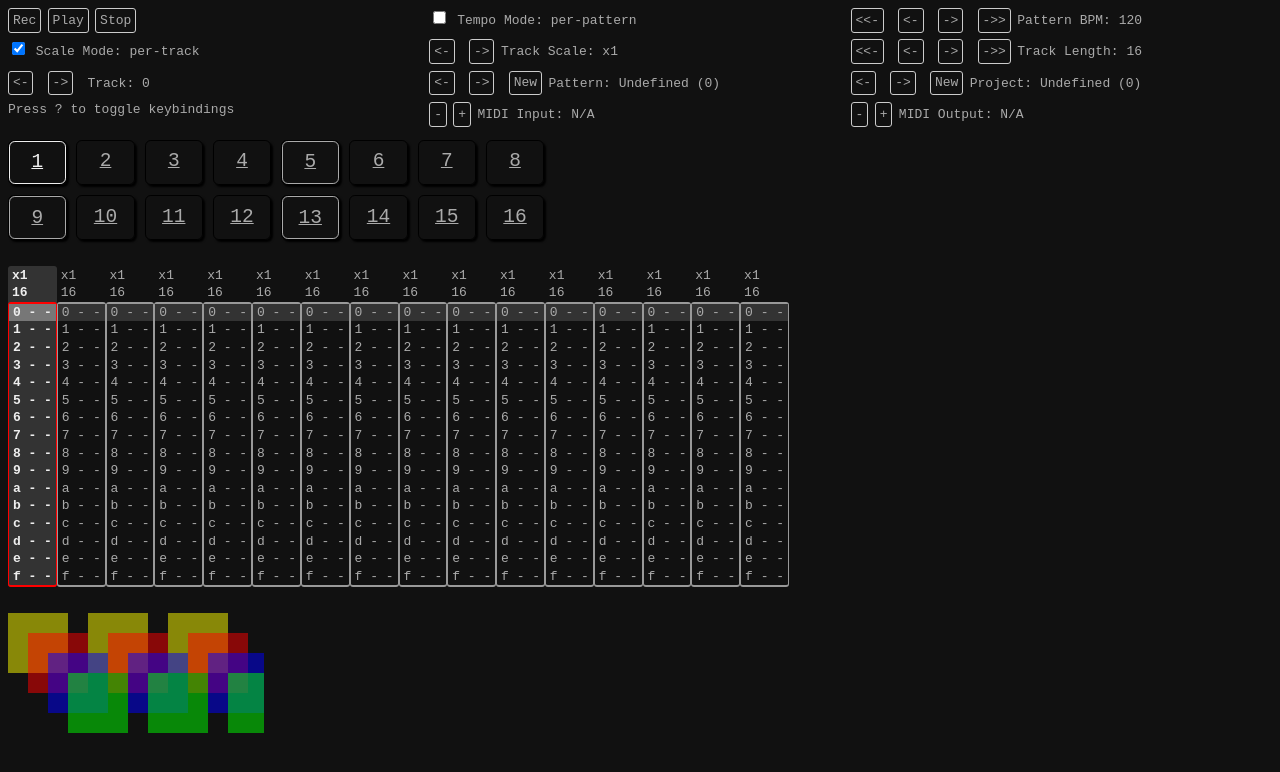
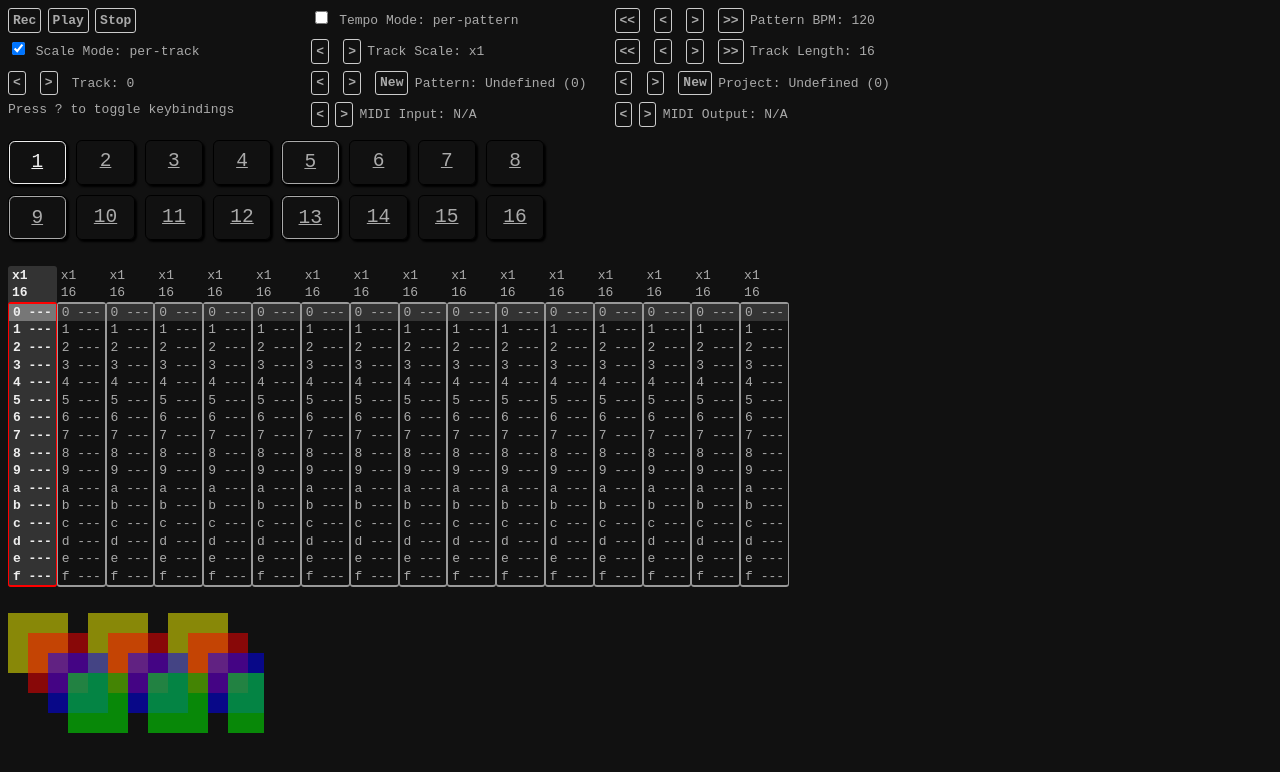
Before and after one commit to pluvial/ztrkr, a SvelteKit app: page / in a window 1280 px wide. Shown: the top 772 px of the page. Built offline with nearby package versions, Linux system fonts and the light colour scheme.

Commit message:
Improve tab and backspace/delete keybindings

```diff
--- a/src/lib/Controls.svelte
+++ b/src/lib/Controls.svelte
@@ -22,6 +22,7 @@
 	const dispatch = createEventDispatcher();
 </script>
 
+<div class="container">
 	<p>
 		<button type="button" on:click={() => dispatch('rec')}>Rec</button><button
 			type="button"
@@ -41,10 +42,10 @@
 	</p>
 
 	<p>
-	<button on:click={() => dispatch('bpm-change', bpm - 16)}>&lt;&lt;-</button>
-	<button on:click={() => dispatch('bpm-change', bpm - 1)}>&lt;-</button>
-	<button on:click={() => dispatch('bpm-change', bpm + 1)}>-></button>
-	<button on:click={() => dispatch('bpm-change', bpm + 16)}>->></button>{tempoMode === 'global'
+		<button on:click={() => dispatch('bpm-change', bpm - 16)}>&lt;&lt;</button>
+		<button on:click={() => dispatch('bpm-change', bpm - 1)}>&lt;</button>
+		<button on:click={() => dispatch('bpm-change', bpm + 1)}>></button>
+		<button on:click={() => dispatch('bpm-change', bpm + 16)}>>></button>{tempoMode === 'global'
 			? 'Global'
 			: 'Pattern'} BPM: {bpm}
 	</p>
@@ -54,66 +55,76 @@
 			<input
 				type="checkbox"
 				bind:checked={scaleModeChecked}
-			on:input={() => dispatch('scale-mode-change', scaleModeChecked ? 'per-pattern' : 'per-track')}
+				on:input={() =>
+					dispatch('scale-mode-change', scaleModeChecked ? 'per-pattern' : 'per-track')}
 			/>
 			Scale Mode: {scaleMode}
 		</label>
 	</p>
 
 	<p>
-	<button on:click={() => dispatch('scale-change', scale / 2)}>&lt;-</button>
-	<button on:click={() => dispatch('scale-change', scale * 2)}>-></button>{scaleMode ===
+		<button on:click={() => dispatch('scale-change', scale / 2)}>&lt;</button>
+		<button on:click={() => dispatch('scale-change', scale * 2)}>></button>{scaleMode ===
 		'per-pattern'
 			? 'Pattern'
 			: 'Track'} Scale: {scaleToString(scale)}
 	</p>
 	<p>
-	<button on:click={() => dispatch('length-change', length / 2)}>&lt;&lt;-</button>
-	<button on:click={() => dispatch('length-change', length - 1)}>&lt;-</button>
-	<button on:click={() => dispatch('length-change', length + 1)}>-></button>
-	<button on:click={() => dispatch('length-change', length * 2)}>->></button>{scaleMode ===
+		<button on:click={() => dispatch('length-change', length / 2)}>&lt;&lt;</button>
+		<button on:click={() => dispatch('length-change', length - 1)}>&lt;</button>
+		<button on:click={() => dispatch('length-change', length + 1)}>></button>
+		<button on:click={() => dispatch('length-change', length * 2)}>>></button>{scaleMode ===
 		'per-pattern'
 			? 'Pattern'
 			: 'Track'} Length: {length}
 	</p>
 
 	<p>
-	<button on:click={() => dispatch('track-prev')}>&lt;-</button>
-	<button on:click={() => dispatch('track-next')}>-></button>
+		<button on:click={() => dispatch('track-prev')}>&lt;</button>
+		<button on:click={() => dispatch('track-next')}>></button>
 		Track: {trackIndex}
 	</p>
 
 	<p>
-	<button on:click={() => dispatch('pattern-prev')}>&lt;-</button>
-	<button on:click={() => dispatch('pattern-next')}>-></button>
+		<button on:click={() => dispatch('pattern-prev')}>&lt;</button>
+		<button on:click={() => dispatch('pattern-next')}>></button>
 		<button on:click={() => dispatch('pattern-new')}>New</button>Pattern: {patternName} ({patternIndex})
 	</p>
 
 	<p>
-	<button on:click={() => dispatch('project-prev')}>&lt;-</button>
-	<button on:click={() => dispatch('project-next')}>-></button>
+		<button on:click={() => dispatch('project-prev')}>&lt;</button>
+		<button on:click={() => dispatch('project-next')}>></button>
 		<button on:click={() => dispatch('project-new')}>New</button>Project: {projectName} ({projectIndex})
 	</p>
 
 	<p>Press ? to toggle keybindings</p>
 
 	<p>
-	<button on:click={() => dispatch('midi-input-prev')}>-</button><button
-		on:click={() => dispatch('midi-input-next')}>+</button
+		<button on:click={() => dispatch('midi-input-prev')}>&lt;</button><button
+			on:click={() => dispatch('midi-input-next')}>></button
 		>MIDI Input: {midiInputName}
 	</p>
 
 	<p>
-	<button on:click={() => dispatch('midi-output-prev')}>-</button><button
-		on:click={() => dispatch('midi-output-next')}>+</button
+		<button on:click={() => dispatch('midi-output-prev')}>&lt;</button><button
+			on:click={() => dispatch('midi-output-next')}>></button
 		>MIDI Output: {midiOutputName}
 	</p>
+</div>
 
 <style>
+	.container {
+		max-width: 70em;
+		display: grid;
+		grid-template-columns: repeat(3, 1fr);
+		row-gap: 0.5em;
+	}
+
 	button {
 		border: 1px solid #ccc;
 		border-radius: 3px;
 		padding: 0.3em;
 		margin-right: 0.5em;
+		font-weight: bold;
 	}
 </style>
--- a/src/lib/Tracker.svelte
+++ b/src/lib/Tracker.svelte
@@ -26,7 +26,8 @@
 						class:note={trig?.type === 'note'}
 						class:lock={trig?.type === 'lock'}
 					>
-						{s.toString(16)} - {trig ? '*' : '-'}
+						{s.toString(16)}
+						{trig ? '***' : '---'}
 					</li>
 				{/each}
 			</ol>
--- a/src/routes/+page.svelte
+++ b/src/routes/+page.svelte
@@ -21,6 +21,7 @@
 		tracks,
 	} from '$lib/stores';
 	import { type N16, type T16, array16V, seq16, zero16 } from '$lib/utils';
+	import { defaultTracks } from '$lib/state';
 
 	// debug logging
 	$: console.debug({ $disk });
@@ -111,13 +112,13 @@
 	let currentFrameTimes = zero16();
 	let nextFrameTimes = zero16();
 
-	const s16 = seq16();
-	$: activeTracks = s16.filter(t => !$project.mutes.has(t) && !$pattern.mutes.has(t));
+	const t16 = seq16();
+	$: activeTracks = t16.filter(t => !$project.mutes.has(t) && !$pattern.mutes.has(t));
 	$: activeTracksSet = new Set(activeTracks);
 
 	const raf: FrameRequestCallback = time => {
 		if (playing) {
-			for (const t of s16) {
+			for (const t of t16) {
 				const track = $tracks[t];
 				const frameDelta = frameDeltas[t];
 				let frame = frames[t];
@@ -230,6 +231,11 @@
 			case 'ArrowRight':
 				selectNextTrack();
 				return;
+			case 'Tab':
+				if (shiftKey) selectPrevTrack();
+				else selectNextTrack();
+				event.preventDefault();
+				return;
 		}
 
 		// debounced key presses, do not retrigger when held down
@@ -259,7 +265,15 @@
 					return;
 				case 'Delete':
 				case 'Backspace':
-					$tracks[$trackIndex].steps = Array.from({ length });
+					// delete all tracks sequence, length and scale data
+					if (ctrlKey && shiftKey) $tracks = defaultTracks();
+					// delete all tracks sequence data
+					else if (shiftKey) {
+						for (const t of t16) {
+							$tracks[t].steps = Array.from({ length: lengths[t] });
+						}
+						// delete current track sequence
+					} else $tracks[$trackIndex].steps = Array.from({ length });
 					return;
 			}
 
@@ -425,9 +439,6 @@
 
 <style>
 	header {
-		display: grid;
-		grid-template-columns: repeat(3, 1fr);
-		row-gap: 0.5em;
 		margin-bottom: 1em;
 	}
 
```
Lines whose indentation alone changed are shown as unchanged.
